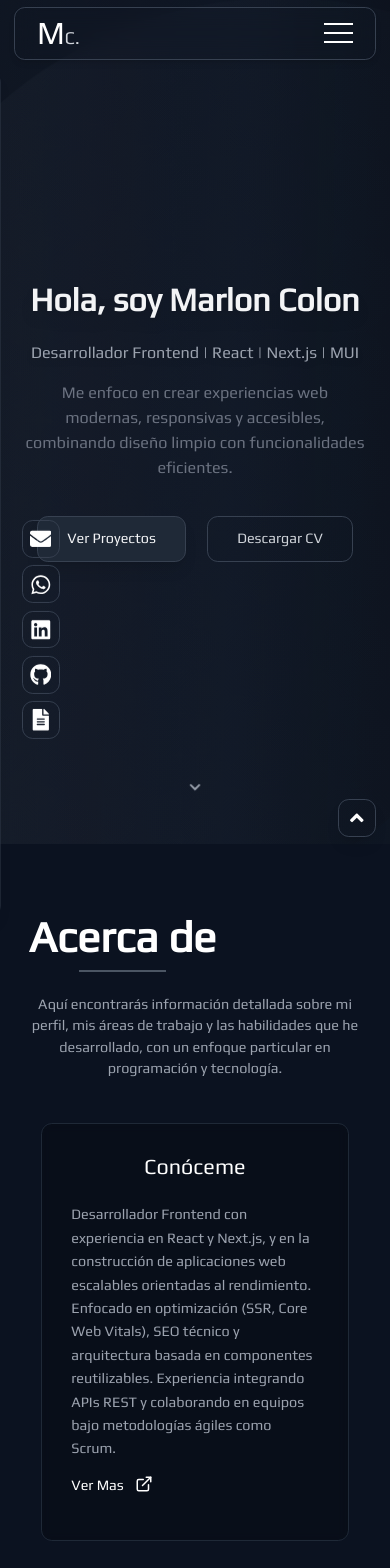
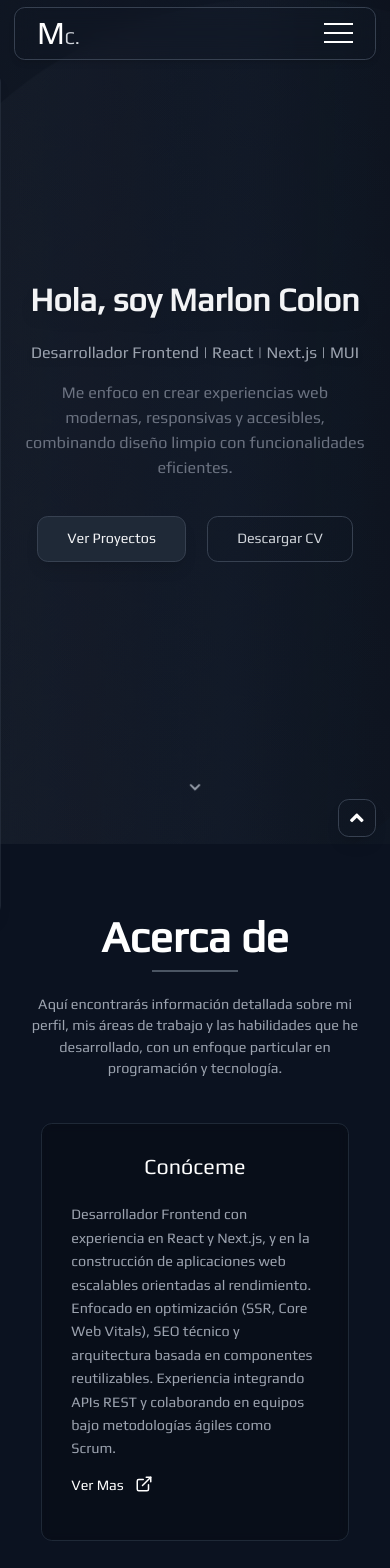
Before and after one commit to Marlon-2307/portafolio_web, a Next.js app: page / in a window 390 px wide. Shown: the top 1568 px of the page. Built offline with nearby package versions, Linux system fonts and the light colour scheme.

Commit message:
fix: improve mobile responsiveness and layout

```diff
--- a/app/components/About.tsx
+++ b/app/components/About.tsx
@@ -41,13 +41,13 @@ const About: React.FC = () => {
   return (
     <section id="about" className="px-4 py-20">
       {/* Título */}
-      <div className="w-full max-w-5xl mx-auto px-4">
+      <div className="w-full max-w-5xl mx-auto px-4 max-md:text-center">
         <h2
           data-aos="fade-up"
           className="text-white text-5xl font-semibold mb-6 max-md:text-center inline-block"
         >
           Acerca de
-          <span className="block h-[2px] w-24 bg-gray-600 mt-3 max-md:mx-auto"></span>
+          <span className="block h-[2px] w-24 bg-gray-600 mt-3 max-md:mx-auto max-sm:text-center"></span>
         </h2>
 
         <p
--- a/app/components/Contact.tsx
+++ b/app/components/Contact.tsx
@@ -86,12 +86,13 @@ const Contact: React.FC = () => {
         </div>
       )}
 
-      <section id="contact" className="px-6 py-24">
-        <div className="w-full max-w-5xl mx-auto px-4">
+      <section id="contact" className="px-4 py-20">
+        <div className="w-full max-w-5xl mx-auto px-4 md:w-[85%] max-md:text-center">
           <h2 className="text-white text-5xl font-semibold mb-16">
             Contacto
-            <span className="block h-[2px] w-24 bg-gray-600 mt-3"></span>
+            <span className="block h-[2px] w-24 bg-gray-600 mt-3 max-md:mx-auto max-sm:text-center"></span>
           </h2>
+        </div>
 
           <div className="grid md:grid-cols-2 gap-16">
             {/* Info */}
@@ -255,7 +256,6 @@ const Contact: React.FC = () => {
               </form>
             </div>
           </div>
-        </div>
       </section>
     </>
   );
--- a/app/components/Iconos.tsx
+++ b/app/components/Iconos.tsx
@@ -12,7 +12,7 @@ const Iconos: React.FC = () => {
   ];
 
   return (
-    <div className="fixed top-3/4 left-4 transform -translate-y-1/2 flex flex-col items-center p-2 bg-transparent z-10">
+    <div className="hidden md:flex fixed top-3/4 left-4 transform -translate-y-1/2 flex-col items-center p-2 bg-transparent z-10">
       {icons.map(({ icon, href, label }, index) => (
         <a
           key={index}
--- a/app/components/Portafolio.tsx
+++ b/app/components/Portafolio.tsx
@@ -94,10 +94,10 @@ const Portfolio: React.FC = () => {
 
   return (
     <section id="portafolio" className="px-6 py-18">
-      <div className="w-full max-w-5xl mx-auto px-4">
+      <div className="w-full max-w-5xl mx-auto px-4 max-md:text-center">
         <h2 className="text-white text-5xl font-semibold mb-12">
           Proyectos
-          <span className="block h-[2px] w-24 bg-gray-600 mt-3"></span>
+          <span className="block h-[2px] w-24 bg-gray-600 mt-3 max-md:mx-auto max-sm:text-center"></span>
         </h2>
       </div>
 
```
